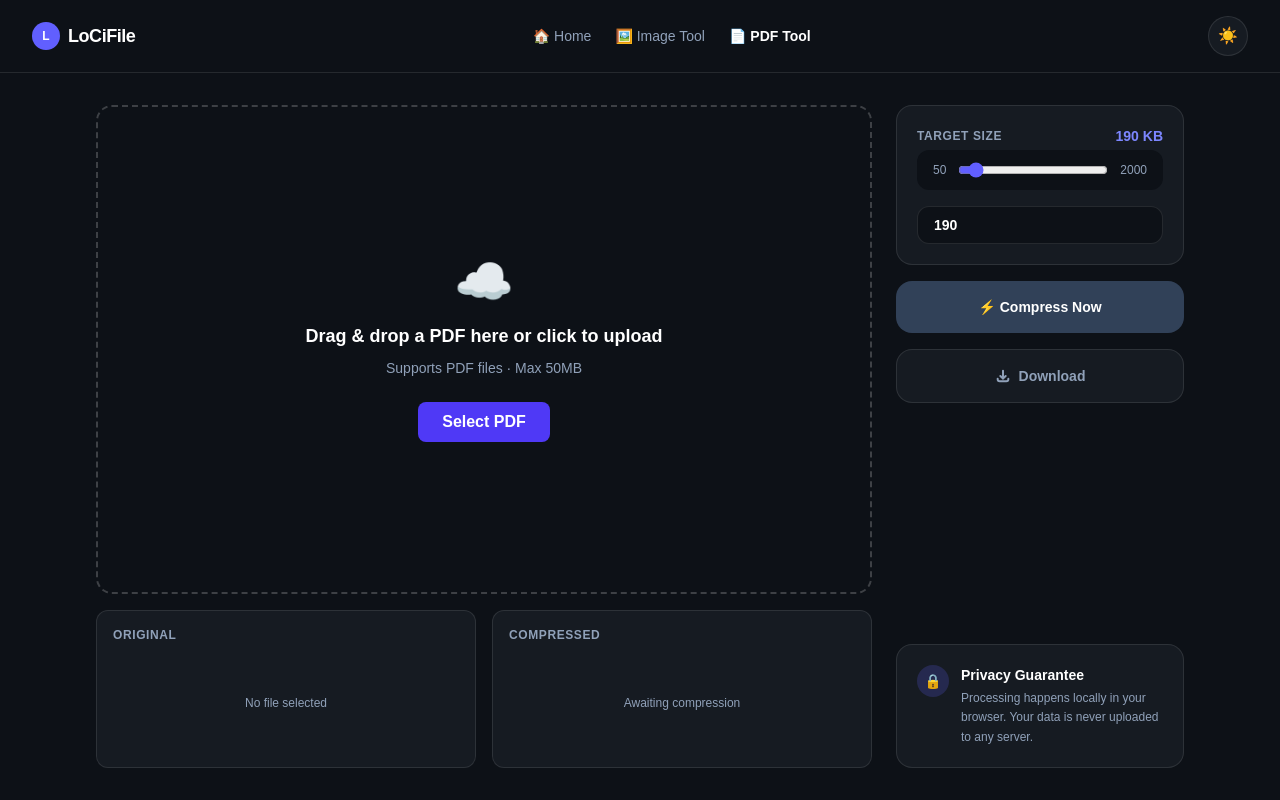
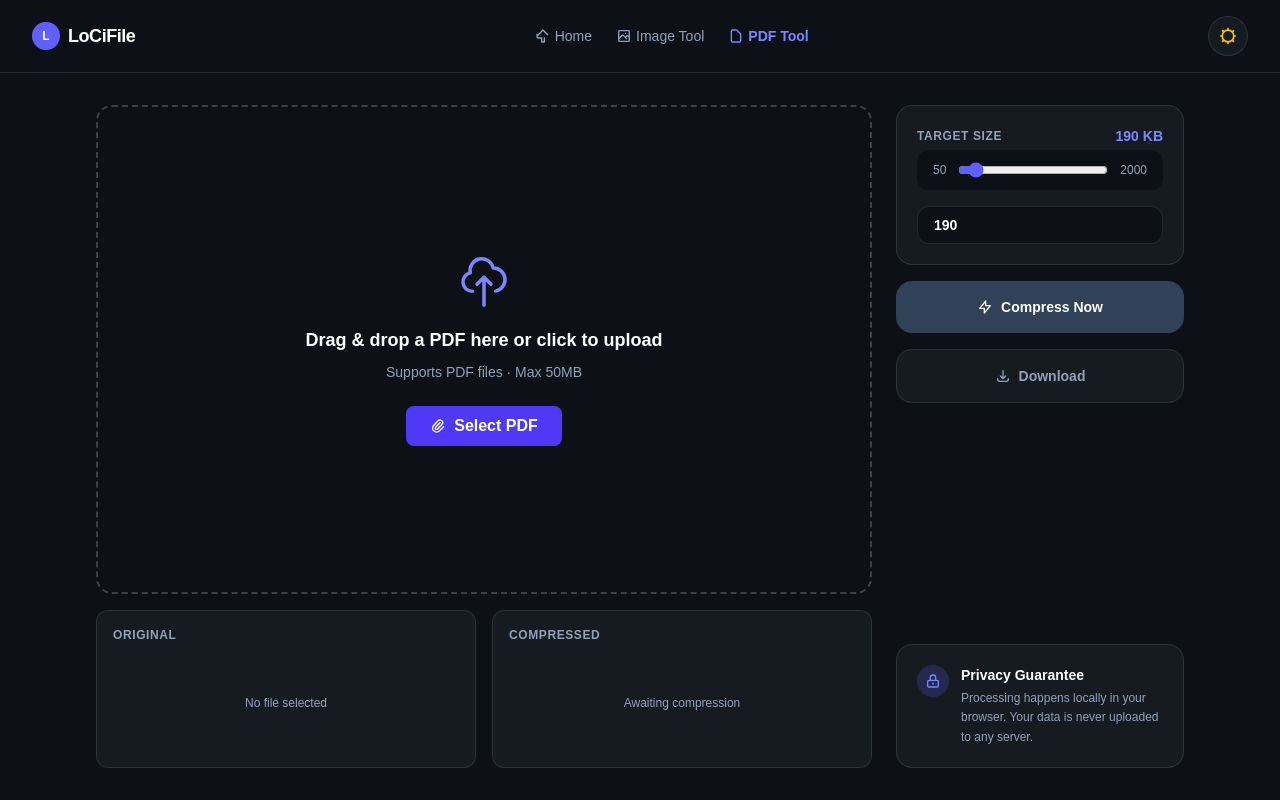
Before and after one commit to mrarghadey-commits/LoCiFile, a Next.js app: page /pdf-compressor in a window 1280 px wide. Built offline with nearby package versions, Linux system fonts and the light colour scheme.

Commit message:
ui changed and partition done

```diff
--- a/app/pdf-compressor/page.tsx
+++ b/app/pdf-compressor/page.tsx
@@ -124,11 +124,30 @@ export default function Page() {
           <span className={`font-black text-lg tracking-tight ${t.text}`}>LoCiFile</span>
         </div>
         <div className={`flex items-center gap-6 text-sm ${t.subtext}`}>
-          <a href="#" className={`hover:${t.text} transition`}>🏠 Home</a>
-          <a href="#" className={`hover:${t.text} transition`}>🖼️ Image Tool</a>
-          <a href="#" className={`${t.text} font-semibold`}>📄 PDF Tool</a>
+          {/* Home */}
+          <a href="#" className={`flex items-center gap-1 hover:text-indigo-400 transition`}>
+            <svg xmlns="http://www.w3.org/2000/svg" className="h-4 w-4" fill="none" viewBox="0 0 24 24" stroke="currentColor">
+              <path strokeLinecap="round" strokeLinejoin="round" strokeWidth={2} d="M3 12l2-2m0 0l7-7 7 7m-9 5v6h4v-6m-4 0H5a2 2 0 01-2-2V10" />
+            </svg>
+            Home
+          </a>
+          {/* Image Tool */}
+          <a href="#" className={`flex items-center gap-1 hover:text-indigo-400 transition`}>
+            <svg xmlns="http://www.w3.org/2000/svg" className="h-4 w-4" fill="none" viewBox="0 0 24 24" stroke="currentColor">
+              <path strokeLinecap="round" strokeLinejoin="round" strokeWidth={2} d="M4 16l4.586-4.586a2 2 0 012.828 0L16 16m-2-2l1.586-1.586a2 2 0 012.828 0L20 14m-6-6h.01M6 20h12a2 2 0 002-2V6a2 2 0 00-2-2H6a2 2 0 00-2 2v12a2 2 0 002 2z" />
+            </svg>
+            Image Tool
+          </a>
+          {/* PDF Tool */}
+          <a href="#" className={`flex items-center gap-1 text-indigo-400 font-semibold`}>
+            <svg xmlns="http://www.w3.org/2000/svg" className="h-4 w-4" fill="none" viewBox="0 0 24 24" stroke="currentColor">
+              <path strokeLinecap="round" strokeLinejoin="round" strokeWidth={2} d="M7 21h10a2 2 0 002-2V9.414a1 1 0 00-.293-.707l-5.414-5.414A1 1 0 0012.586 3H7a2 2 0 00-2 2v14a2 2 0 002 2z" />
+            </svg>
+            PDF Tool
+          </a>
         </div>
-        {/* Theme Toggle Button */}
+
+        {/* Theme Toggle */}
         <button
           onClick={() => setDark(!dark)}
           className={`w-10 h-10 rounded-full flex items-center justify-center transition-all border ${
@@ -137,7 +156,17 @@ export default function Page() {
               : "bg-slate-200 border-slate-300 hover:bg-slate-300 text-slate-700"
           }`}
         >
-          {dark ? "☀️" : "🌙"}
+          {dark ? (
+            // Sun icon
+            <svg xmlns="http://www.w3.org/2000/svg" className="h-5 w-5" fill="none" viewBox="0 0 24 24" stroke="currentColor">
+              <path strokeLinecap="round" strokeLinejoin="round" strokeWidth={2} d="M12 3v1m0 16v1m8.66-9h-1M4.34 12h-1m15.07-6.07-.707.707M6.343 17.657l-.707.707m12.728 0-.707-.707M6.343 6.343l-.707-.707M12 5a7 7 0 100 14A7 7 0 0012 5z" />
+            </svg>
+          ) : (
+            // Moon icon
+            <svg xmlns="http://www.w3.org/2000/svg" className="h-5 w-5" fill="none" viewBox="0 0 24 24" stroke="currentColor">
+              <path strokeLinecap="round" strokeLinejoin="round" strokeWidth={2} d="M21 12.79A9 9 0 1111.21 3 7 7 0 0021 12.79z" />
+            </svg>
+          )}
         </button>
       </nav>
 
@@ -152,20 +181,26 @@ export default function Page() {
             onDrop={handleDrop}
             onClick={() => inputRef.current?.click()}
             className={`flex-1 border-2 border-dashed rounded-2xl flex flex-col items-center justify-center cursor-pointer transition-all min-h-64 ${
-              dragging
-                ? "border-indigo-400 bg-indigo-500/10"
-                : `${t.uploadBorder} ${t.uploadHover}`
+              dragging ? "border-indigo-400 bg-indigo-500/10" : `${t.uploadBorder} ${t.uploadHover}`
             }`}
           >
             <input ref={inputRef} type="file" accept="application/pdf" onChange={handleInputChange} className="hidden" />
-            <div className="text-5xl mb-4">☁️</div>
+
+            {/* Upload SVG Icon */}
+            <svg xmlns="http://www.w3.org/2000/svg" className="h-14 w-14 text-indigo-400 mb-4" fill="none" viewBox="0 0 24 24" stroke="currentColor">
+              <path strokeLinecap="round" strokeLinejoin="round" strokeWidth={1.5} d="M7 16a4 4 0 01-.88-7.903A5 5 0 1115.9 6L16 6a5 5 0 011 9.9M15 13l-3-3m0 0l-3 3m3-3v12" />
+            </svg>
+
             {file ? (
               <p className="text-indigo-400 font-bold text-lg">{file.name}</p>
             ) : (
               <>
                 <p className={`font-bold text-lg mb-2 ${t.text}`}>Drag & drop a PDF here or click to upload</p>
                 <p className={`text-sm mb-6 ${t.subtext}`}>Supports PDF files · Max 50MB</p>
-                <button className="bg-indigo-600 hover:bg-indigo-500 text-white px-6 py-2 rounded-lg font-bold transition">
+                <button className="flex items-center gap-2 bg-indigo-600 hover:bg-indigo-500 text-white px-6 py-2 rounded-lg font-bold transition">
+                  <svg xmlns="http://www.w3.org/2000/svg" className="h-4 w-4" fill="none" viewBox="0 0 24 24" stroke="currentColor">
+                    <path strokeLinecap="round" strokeLinejoin="round" strokeWidth={2} d="M15.172 7l-6.586 6.586a2 2 0 102.828 2.828l6.414-6.586a4 4 0 00-5.656-5.656l-6.415 6.585a6 6 0 108.486 8.486L20.5 13" />
+                  </svg>
                   Select PDF
                 </button>
               </>
@@ -186,7 +221,9 @@ export default function Page() {
               <div className={`h-24 flex items-center justify-center ${t.subtext}`}>
                 {file ? (
                   <div className="text-center">
-                    <div className="text-3xl mb-1">📄</div>
+                    <svg xmlns="http://www.w3.org/2000/svg" className="h-10 w-10 mx-auto mb-1 text-indigo-400" fill="none" viewBox="0 0 24 24" stroke="currentColor">
+                      <path strokeLinecap="round" strokeLinejoin="round" strokeWidth={1.5} d="M7 21h10a2 2 0 002-2V9.414a1 1 0 00-.293-.707l-5.414-5.414A1 1 0 0012.586 3H7a2 2 0 00-2 2v14a2 2 0 002 2z" />
+                    </svg>
                     <p className={`text-xs truncate max-w-[120px] ${t.subtext}`}>{file.name}</p>
                   </div>
                 ) : (
@@ -207,7 +244,9 @@ export default function Page() {
               <div className={`h-24 flex items-center justify-center ${t.subtext}`}>
                 {blob ? (
                   <div className="text-center">
-                    <div className="text-3xl mb-1">✅</div>
+                    <svg xmlns="http://www.w3.org/2000/svg" className="h-10 w-10 mx-auto mb-1 text-emerald-400" fill="none" viewBox="0 0 24 24" stroke="currentColor">
+                      <path strokeLinecap="round" strokeLinejoin="round" strokeWidth={2} d="M9 12l2 2 4-4m6 2a9 9 0 11-18 0 9 9 0 0118 0z" />
+                    </svg>
                     <p className="text-xs text-emerald-400 font-bold">Saved {savings}%</p>
                   </div>
                 ) : (
@@ -256,21 +295,28 @@ export default function Page() {
           <button
             onClick={compressPDF}
             disabled={!file || loading}
-            className={`w-full py-4 rounded-2xl font-black text-white text-sm transition-all ${
+            className={`w-full py-4 rounded-2xl font-black text-white text-sm transition-all flex items-center justify-center gap-2 ${
               loading || !file
                 ? "bg-slate-700 cursor-not-allowed text-slate-400"
                 : "bg-indigo-600 hover:bg-indigo-500 shadow-lg shadow-indigo-500/20"
             }`}
           >
             {loading ? (
-              <span className="flex items-center justify-center gap-2">
+              <>
                 <svg className="animate-spin h-4 w-4" fill="none" viewBox="0 0 24 24">
                   <circle className="opacity-25" cx="12" cy="12" r="10" stroke="currentColor" strokeWidth="4"/>
                   <path className="opacity-75" fill="currentColor" d="M4 12a8 8 0 018-8V0C5.373 0 0 5.373 0 12h4z"/>
                 </svg>
                 Optimizing...
-              </span>
-            ) : "⚡ Compress Now"}
+              </>
+            ) : (
+              <>
+                <svg xmlns="http://www.w3.org/2000/svg" className="h-4 w-4" fill="none" viewBox="0 0 24 24" stroke="currentColor">
+                  <path strokeLinecap="round" strokeLinejoin="round" strokeWidth={2} d="M13 10V3L4 14h7v7l9-11h-7z" />
+                </svg>
+                Compress Now
+              </>
+            )}
           </button>
 
           {/* Download Button */}
@@ -285,7 +331,7 @@ export default function Page() {
               }`}
             >
               <svg xmlns="http://www.w3.org/2000/svg" className="h-4 w-4" fill="none" viewBox="0 0 24 24" stroke="currentColor">
-                <path strokeLinecap="round" strokeLinejoin="round" strokeWidth={3} d="M4 16v1a3 3 0 003 3h10a3 3 0 003-3v-1m-4-4l-4 4m0 0l-4-4m4 4V4" />
+                <path strokeLinecap="round" strokeLinejoin="round" strokeWidth={2} d="M4 16v1a3 3 0 003 3h10a3 3 0 003-3v-1m-4-4l-4 4m0 0l-4-4m4 4V4" />
               </svg>
               {blob ? `Download PDF · ${(compressed / 1024).toFixed(1)} KB` : "Download"}
             </button>
@@ -294,7 +340,11 @@ export default function Page() {
           {/* Privacy Card */}
           <div className={`${t.card} rounded-2xl p-5 border ${t.border} mt-auto transition-colors duration-300`}>
             <div className="flex items-start gap-3">
-              <div className="w-8 h-8 rounded-full bg-indigo-500/20 flex items-center justify-center text-sm flex-shrink-0">🔒</div>
+              <div className="w-8 h-8 rounded-full bg-indigo-500/20 flex items-center justify-center flex-shrink-0">
+                <svg xmlns="http://www.w3.org/2000/svg" className="h-4 w-4 text-indigo-400" fill="none" viewBox="0 0 24 24" stroke="currentColor">
+                  <path strokeLinecap="round" strokeLinejoin="round" strokeWidth={2} d="M12 15v2m-6 4h12a2 2 0 002-2v-6a2 2 0 00-2-2H6a2 2 0 00-2 2v6a2 2 0 002 2zm10-10V7a4 4 0 00-8 0v4h8z" />
+                </svg>
+              </div>
               <div>
                 <p className={`font-black text-sm mb-1 ${t.text}`}>Privacy Guarantee</p>
                 <p className={`text-xs leading-relaxed ${t.subtext}`}>
```
